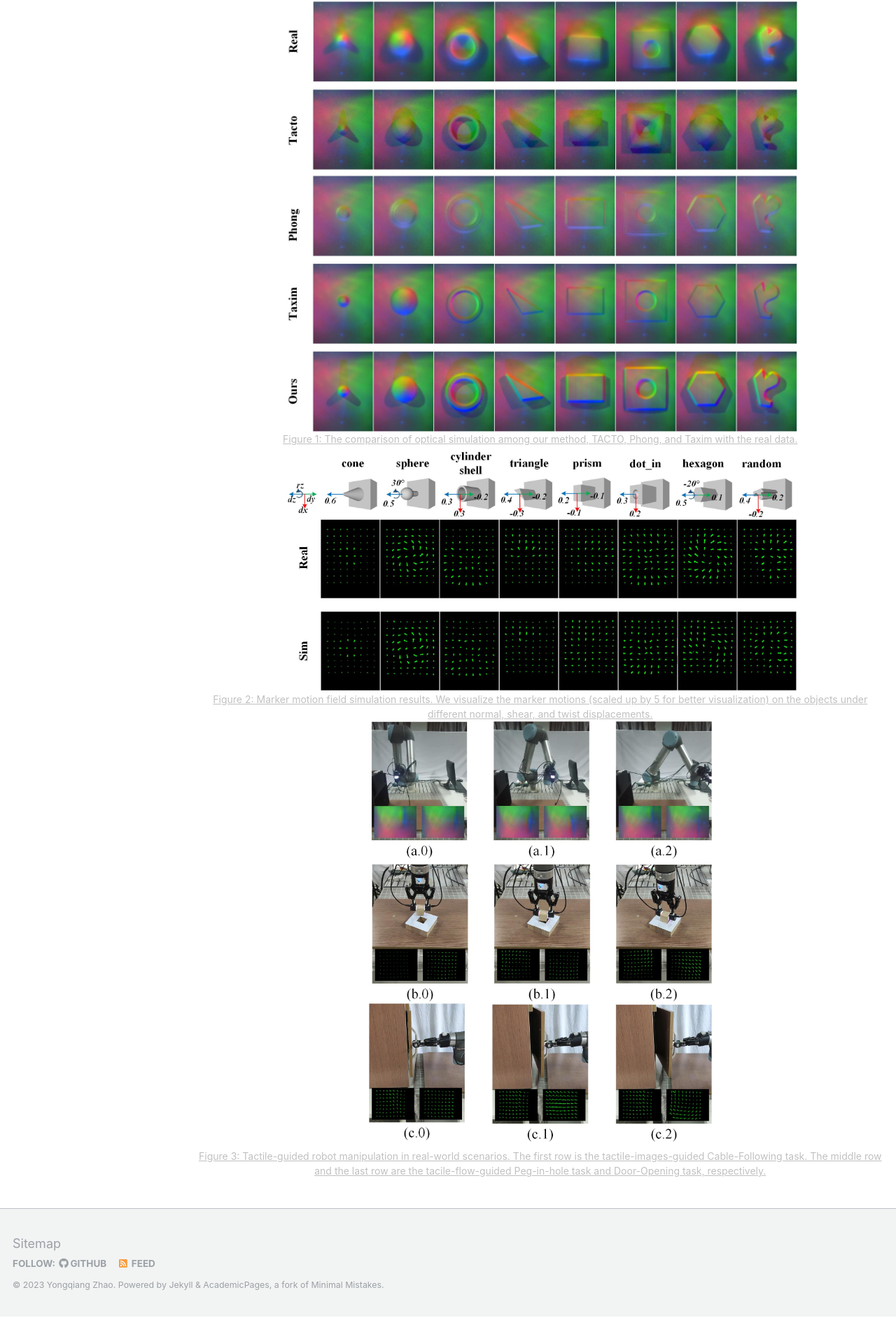
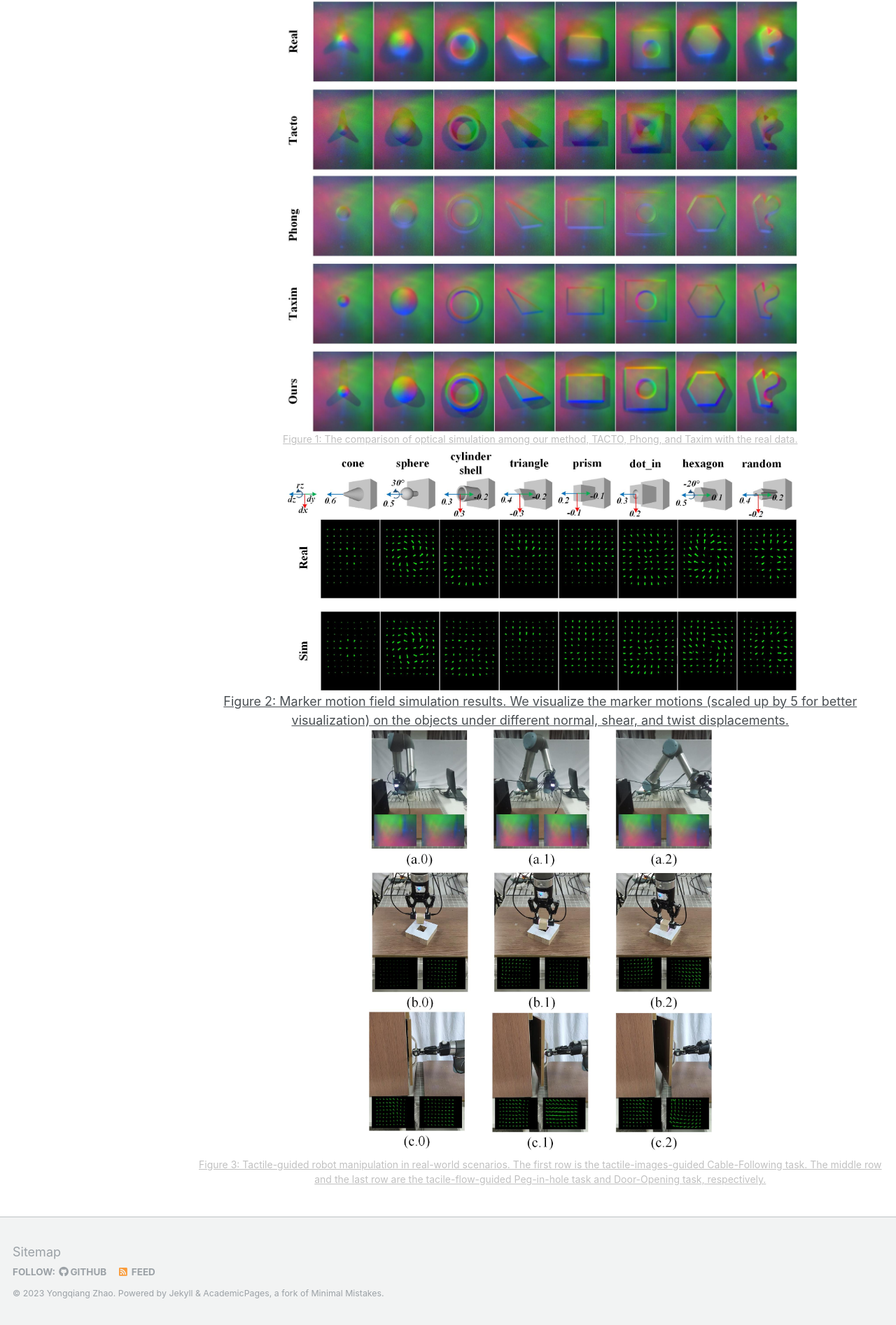
Before and after one commit to Rancho-zhao/Rancho-zhao.github.io, a Jekyll site: the page built from _pages/fots.md, in a window 1280 px wide. Shown: the part 727-2621 px from the top of the page at 70% size. Built offline with Jekyll 4.4.1, drawn with Linux system fonts in a browser that asks for light colours.

Commit message:
Update fots.md

```diff
--- a/_pages/fots.md
+++ b/_pages/fots.md
@@ -21,7 +21,7 @@ Simulation is a commonly-used tool in robotics to reduce hardware consumption an
 <img src="/images/fots/marker_quality.jpg" width="75%" height="75%">
 </div>
 
-<center style="font-size:14px;color:#C0C0C0;text-decoration:underline">Figure 2: Marker motion field simulation results. We visualize the marker motions (scaled up by 5 for better visualization) on the objects under different normal, shear, and twist displacements.</center>
+<center style="text-decoration:underline">Figure 2: Marker motion field simulation results. We visualize the marker motions (scaled up by 5 for better visualization) on the objects under different normal, shear, and twist displacements.</center>
 
 <div align=center>
 <img src="/images/fots/snapshot.jpg" width="50%" height="50%">
```
